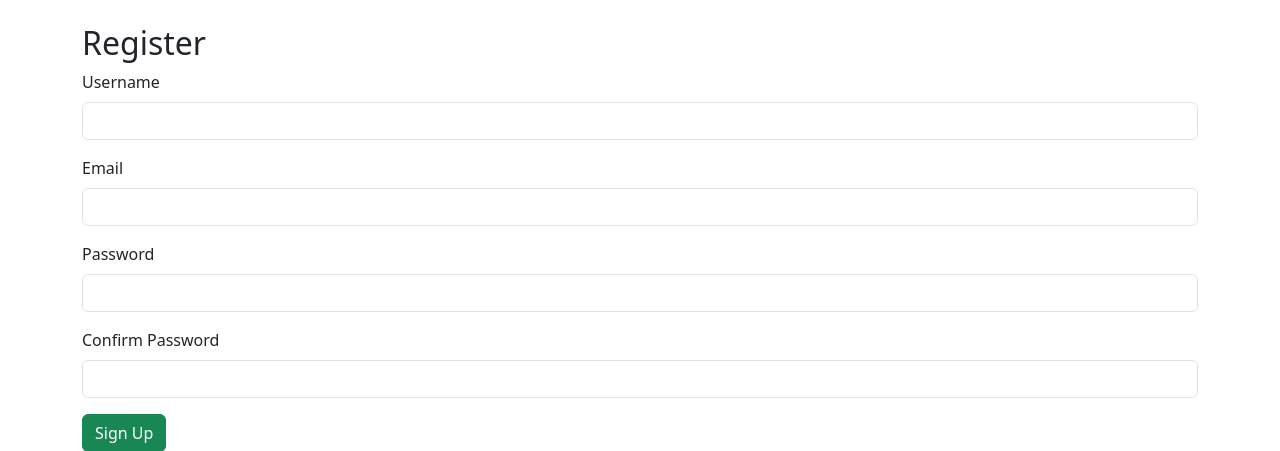
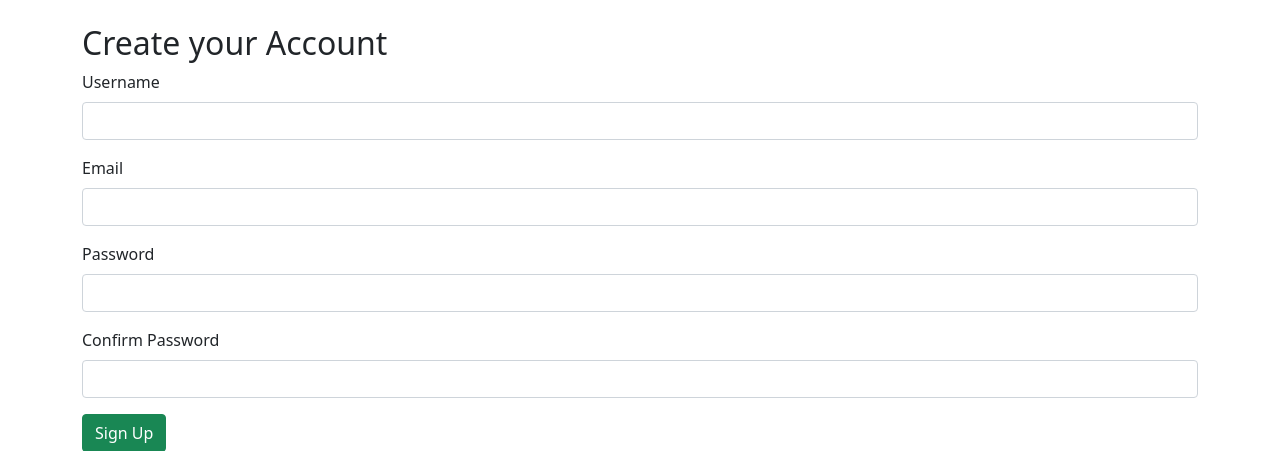
Before and after one commit to reinocheong/Msprodb, a Flask app: page /register in a window 1280 px wide. Shown: the top 451 px of the page. Run offline with Flask 3, Linux system fonts and the light colour scheme; some libraries are stand-ins or nearby versions.

Commit message:
"Fix-UI-and-Text"

```diff
--- a/templates/base.html
+++ b/templates/base.html
@@ -4,7 +4,7 @@
     <meta charset="UTF-8">
     <meta name="viewport" content="width=device-width, initial-scale=1.0">
     <title>{% block title %}My App{% endblock %}</title>
-    <link href="https://cdn.jsdelivr.net/npm/bootstrap @5.1.3/dist/css/bootstrap.min.css" rel="stylesheet">
+    <link href="https://cdn.jsdelivr.net/npm/bootstrap@5.1.3/dist/css/bootstrap.min.css" rel="stylesheet">
 </head>
 <body>
     <div class="container mt-4">
--- a/templates/login.html
+++ b/templates/login.html
@@ -1,7 +1,7 @@
 {% extends "base.html" %}
 {% block title %}Login{% endblock %}
 {% block content %}
-    <h2>Login</h2>
+    <h2>Login with your Email</h2>
     <form method="POST" action="{{ url_for('login') }}">
         {{ form.hidden_tag() }}
         <div class="mb-3">
--- a/templates/register.html
+++ b/templates/register.html
@@ -1,7 +1,7 @@
 {% extends "base.html" %}
 {% block title %}Register{% endblock %}
 {% block content %}
-    <h2>Register</h2>
+    <h2>Create your Account</h2>
     <form method="POST" action="{{ url_for('register') }}">
         {{ form.hidden_tag() }}
         <div class="mb-3">
```
